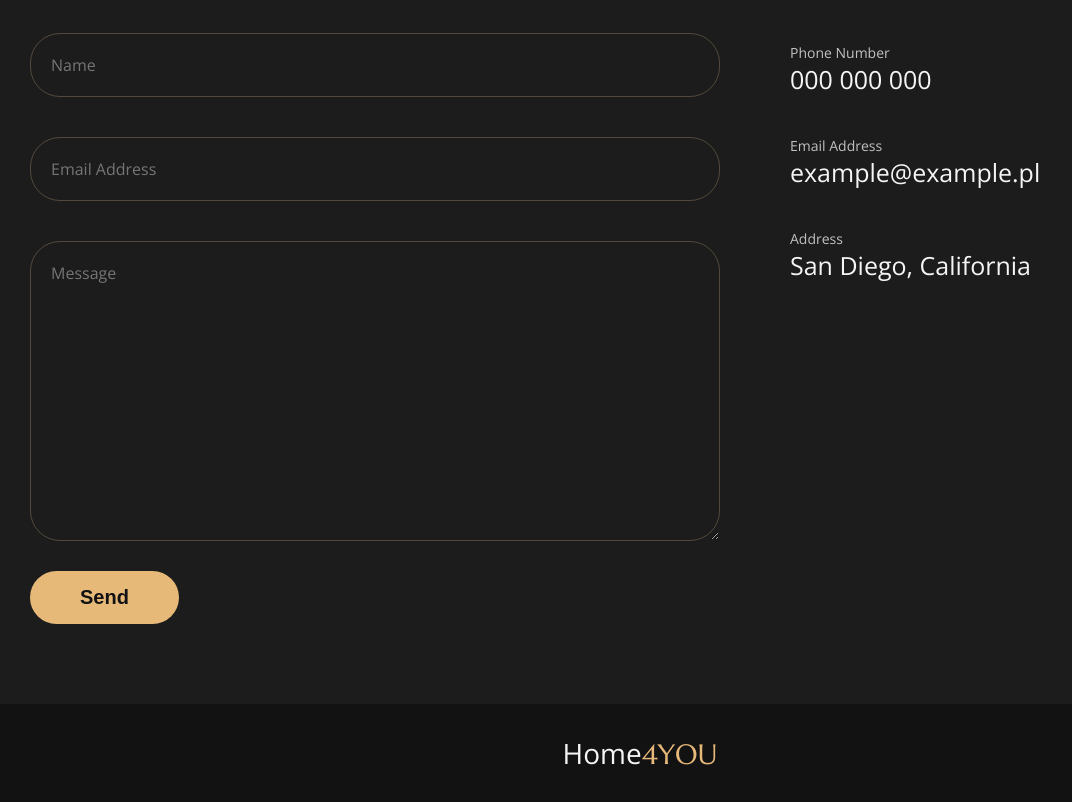
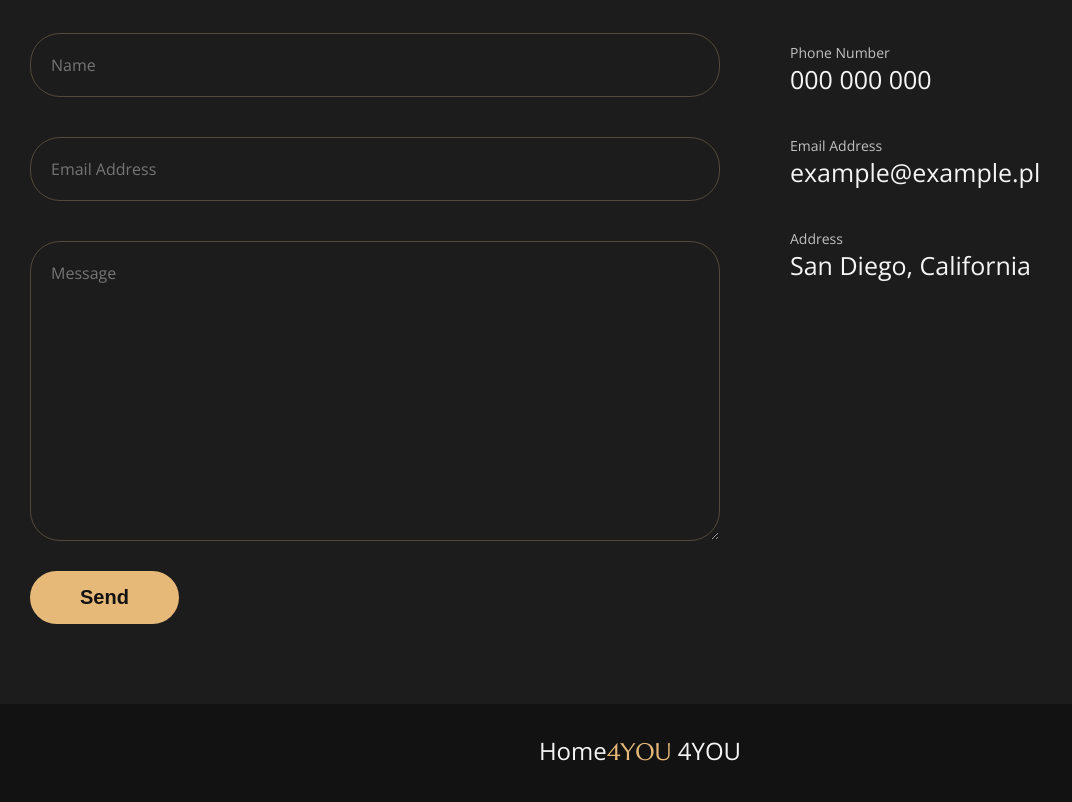
Before and after one commit to lukaszwiniarczyk/home4you, a website: page index.html in a window 1280 px wide. Shown: the part 4624-5426 px from the top of the page, without its empty margins (0-1072 px from the left). Drawn offline with nearby package versions, Linux system fonts and the light colour scheme.

Commit message:
added footer

```diff
--- a/index.html
+++ b/index.html
@@ -228,7 +228,7 @@
 			</section>
 		</main>
 		<footer class="footer">
-			<a href="./">Home<span>4YOU</span></a>
+			<a href="./">Home<span>4YOU</span> 4YOU</a>
 		</footer>
 
 		<script src="dist/js/script.min.js"></script>
--- a/src/sass/style.scss
+++ b/src/sass/style.scss
@@ -547,7 +547,7 @@ body {
 	padding: 3rem ;
 	text-align: center;
 	a{
-		font-size: 2.8rem;
+		font-size: 2.4rem;
 		color: $white;
 		text-decoration: none;
 		font-weight: 100;
```
Also changed, not shown: dist/css/style.min.css, 1 other file.
